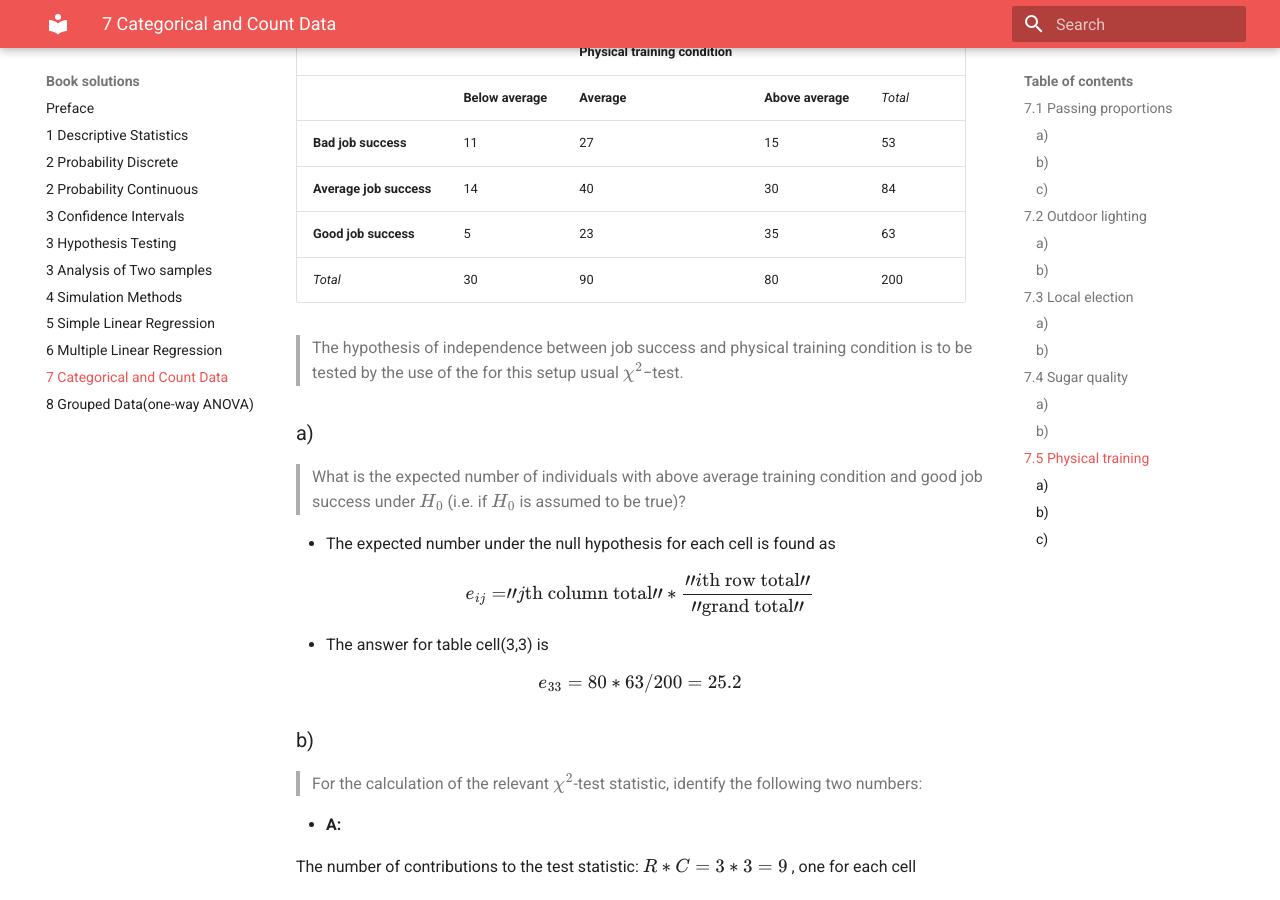
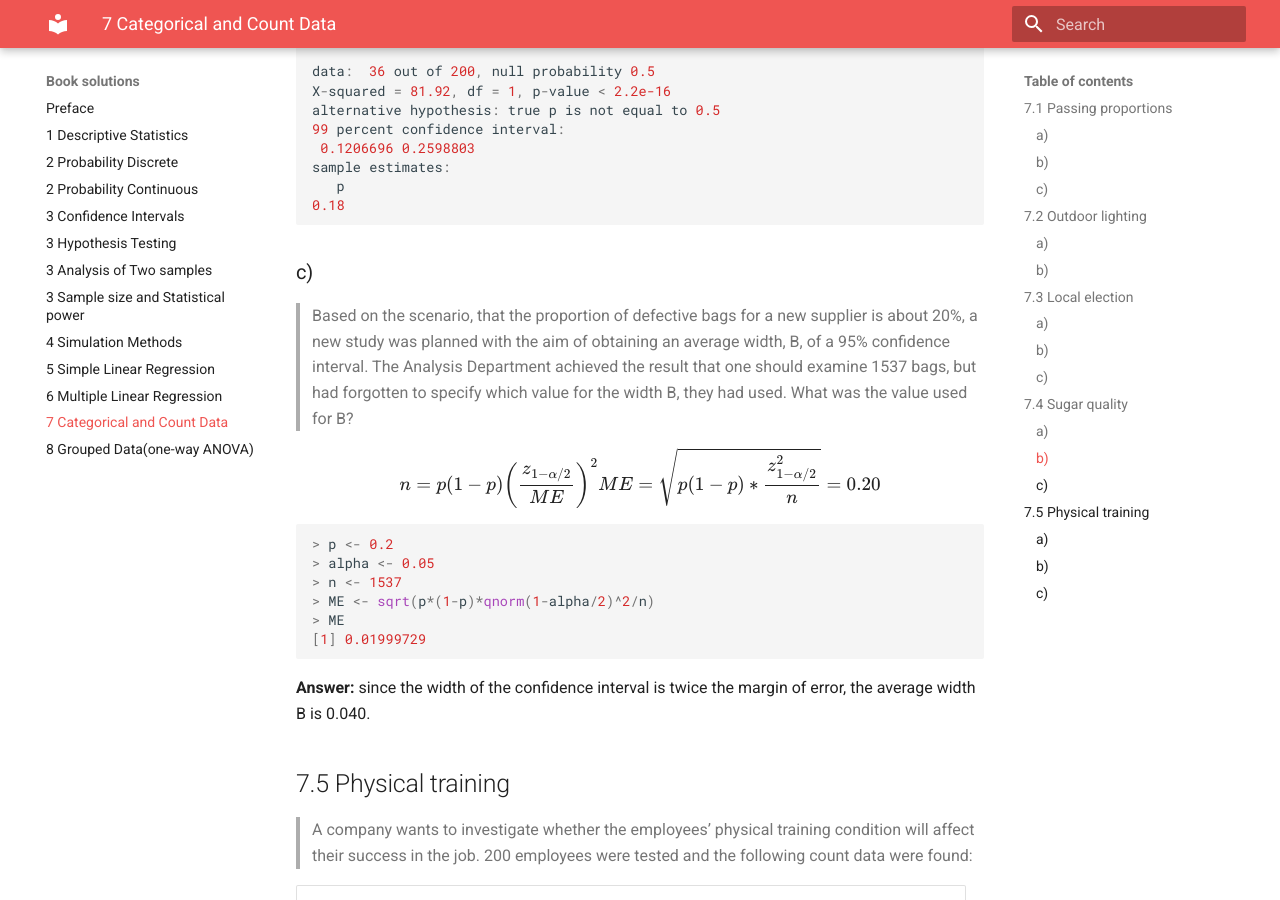
Before and after one commit to ArmandasRokas/IntroductionToStatisticsAtDTU, an MkDocs documentation site: the page built from docs/chapter_7.md, in a window 1280 px wide and 900 px high, scrolled down 7897 px. Built offline with MkDocs 1.6.1 and Material for MkDocs 9.7.7, drawn with Linux system fonts in a browser that asks for light colours; formulas are drawn with MathJax 3; some of the changed text lies outside the part shown.

Commit message:
added sample size and statistical power topic

````diff
--- a/docs/chapter_7.md
+++ b/docs/chapter_7.md
@@ -297,6 +297,28 @@
 0.227027
 ```
 
+### c)
+
+> Based on a scenario that the proportion voting for particular party is around 30%, how large an exit poll should be taken to achieve a 99% confidence interval having a width of 0.01 in average for this proportion?
+
+**Answer** The exit pool of 55734 people should be taken to achieve a 99% CI having a width of 0.01 in average.
+
+
+
+```R
+p <- 0.3
+ME <- 0.01
+alpha <- 0.01
+p*(1-p)*(qnorm(1-alpha/2)/(ME/2))^2
+[1] 55733.13
+```
+
+
+
+
+
+
+
 ## 7.4 Sugar quality
 
 > A wholesaler needs to find a supplier that delivers sugar in 1 kg bags. From two potential suppliers 50 bags of sugar are received from each. A bag is described as ’defective’ if the weight of the filled bag is less than 990 grams. The received bags were all control weighed and 6 defective from supplier A and 12 defective from supplier B were found.
@@ -425,6 +447,27 @@
 0.18
 ```
 
+### c)
+
+> Based on the scenario, that the proportion of defective bags for a new supplier is about 20%, a new study was planned with the aim of obtaining an average width, B, of a 95% confidence interval. The Analysis Department achieved the result that one should examine 1537 bags, but had forgotten to specify which value for the width B, they had used. What was the value used for B?
+
+
+$$
+n=p(1-p)\left(\frac{z_{1-\alpha/2}}{ME}\right)^2 \\
+ME = \sqrt{p(1-p)*\frac{z_{1-\alpha/2}^2}{n}}= 0.20
+$$
+
+```R
+> p <- 0.2
+> alpha <- 0.05
+> n <- 1537
+> ME <- sqrt(p*(1-p)*qnorm(1-alpha/2)^2/n)
+> ME
+[1] 0.01999729
+```
+
+**Answer:** since the width of the confidence interval is twice the margin of error, the average width B is 0.040.
+
 
 
 ## 7.5 Physical training
--- a/mkdocs.yml
+++ b/mkdocs.yml
@@ -39,6 +39,7 @@
                 - 3 Confidence Intervals: chapter_3_1.md
                 - 3 Hypothesis Testing: chapter_3_2.md
                 - 3 Analysis of Two samples: chapter_3_3.md
+                - 3 Sample size and Statistical power: chapter_3_4.md
                 - 4 Simulation Methods: chapter_4_1.md
                 - 5 Simple Linear Regression: chapter_5.md
                 - 6 Multiple Linear Regression: chapter_6.md
````
Also changed, not shown: docs/chapter_3_4.md (added, +283 -0 lines), docs/pics/power25.png (added), docs/pics/powers25vs60.png (added).
